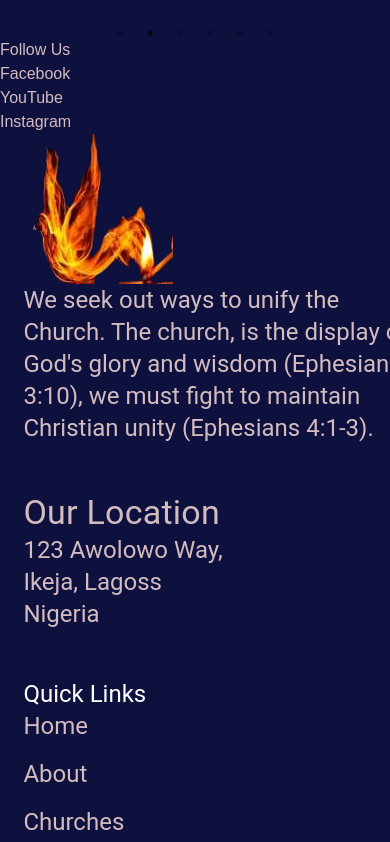
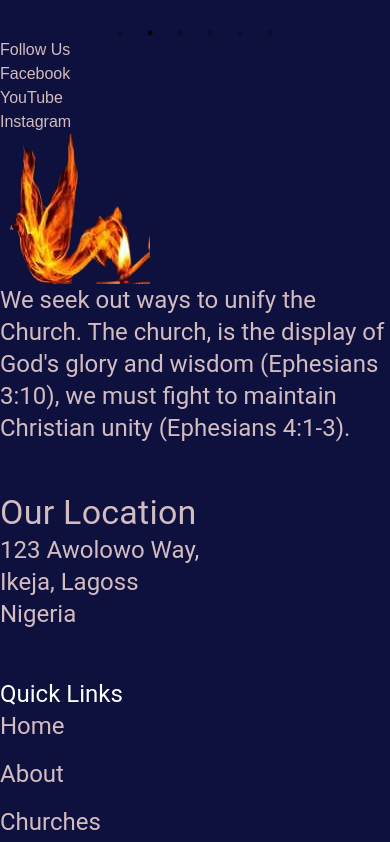
Before and after one commit to oduyemi/thechurchesonline, a React (Create React App) app: page /churches in a window 390 px wide. Shown: the part 1302-2144 px from the top of the page. Built offline with nearby package versions, Linux system fonts and the light colour scheme; the HTML template or start-up script is replaced by a standard one.

Commit message:
Footer adjust

```diff
--- a/src/App.css
+++ b/src/App.css
@@ -322,4 +322,8 @@ img {
     top: -1.5%;
     font-size: smaller;
   }
+  .footer__heading{
+    position: relative;
+    left: 0%
 }
+}
```
